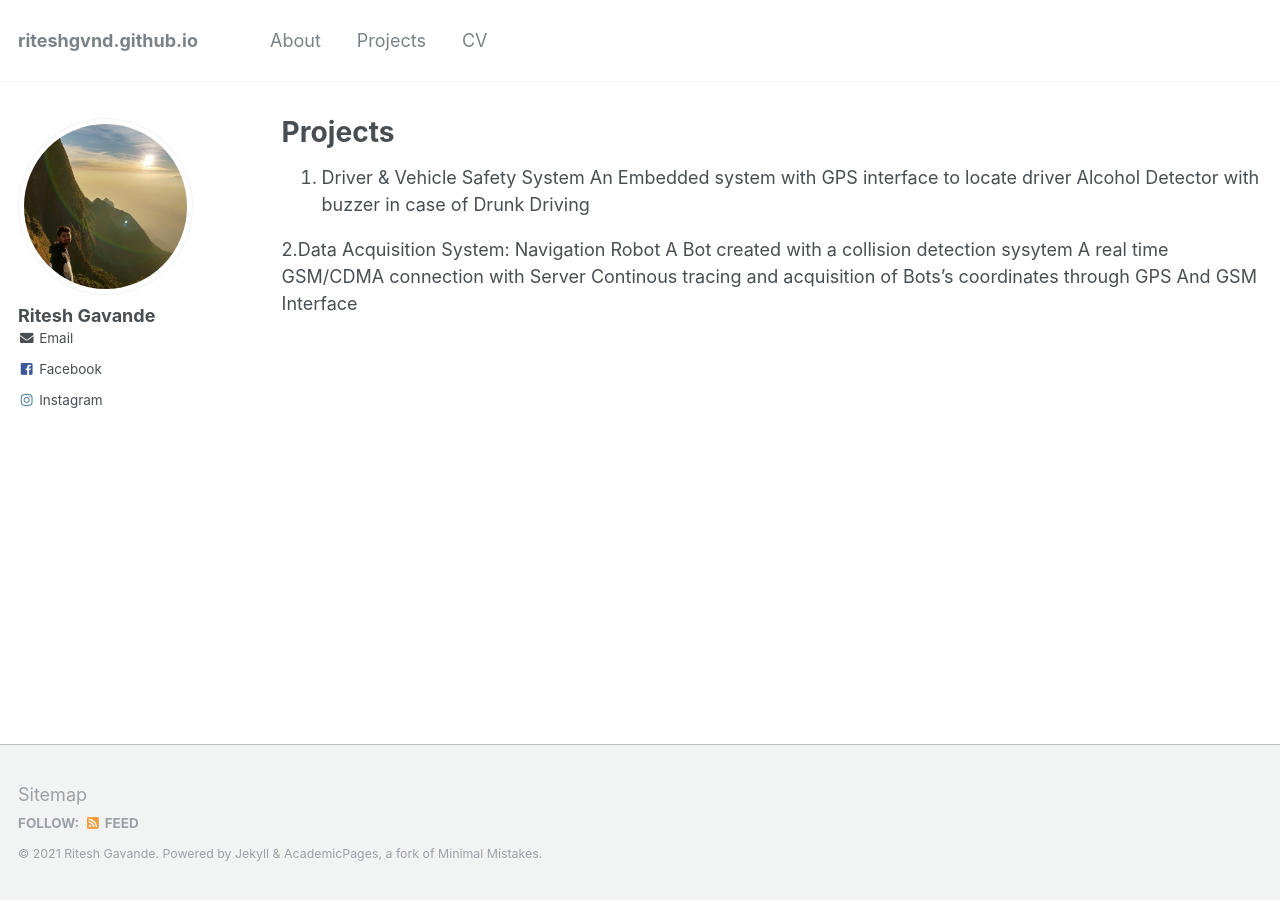
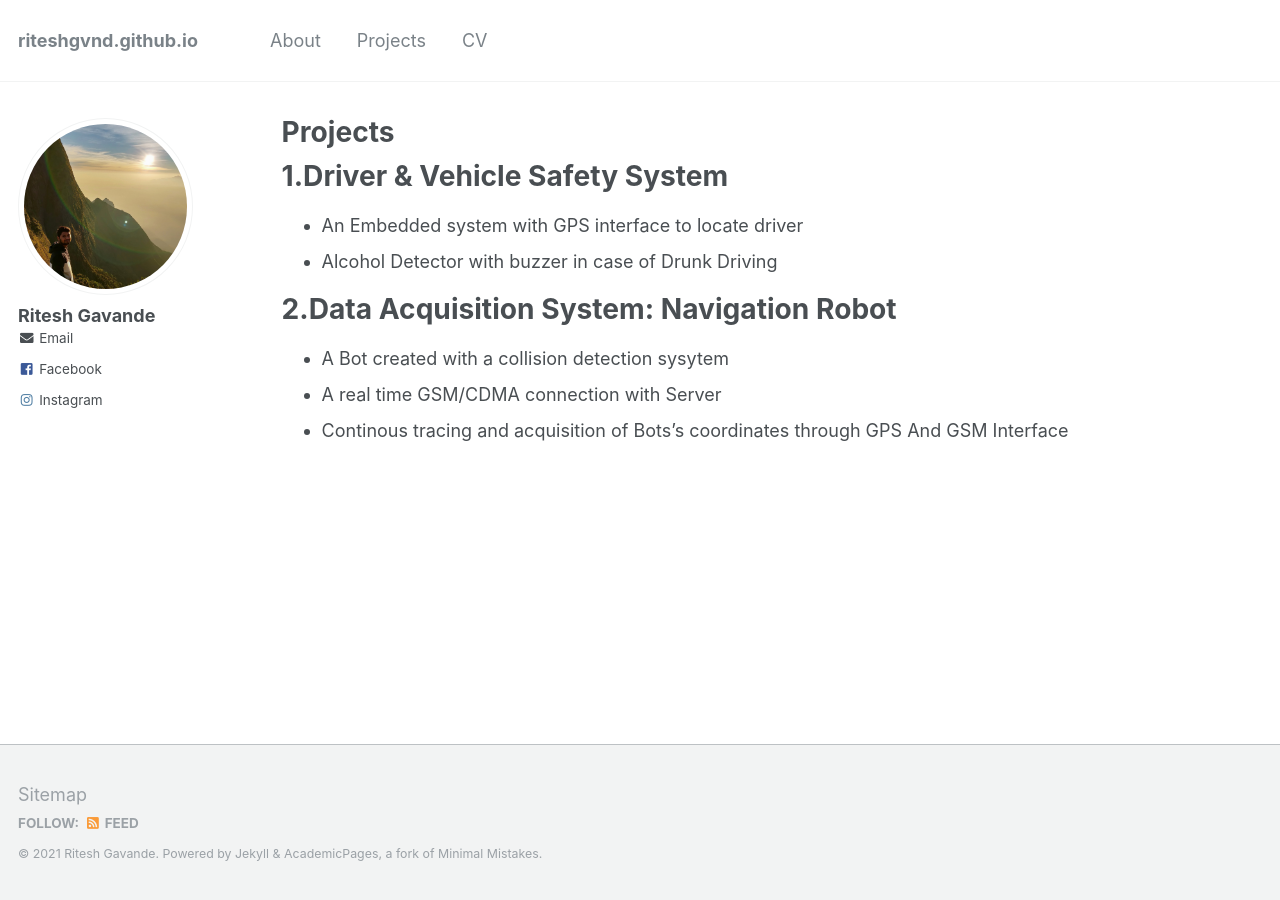
Before and after one commit to Riteshgvnd/riteshgvnd.github.io, a Jekyll site: the page built from _pages/projects.md, in a window 1280 px wide. Built offline with Jekyll 4.4.1, drawn with Linux system fonts in a browser that asks for light colours.

Commit message:
Update projects.md

```diff
--- a/_pages/projects.md
+++ b/_pages/projects.md
@@ -7,11 +7,13 @@ author_profile: true
 {% include base_path %}
 
 
-1. Driver & Vehicle Safety System
-      An Embedded system with GPS interface to locate driver
-      Alcohol Detector with buzzer in case of Drunk Driving
+1.Driver & Vehicle Safety System
+======
+* An Embedded system with GPS interface to locate driver
+* Alcohol Detector with buzzer in case of Drunk Driving
 
 2.Data Acquisition System: Navigation Robot
-      A Bot created with a collision detection sysytem
-      A real time GSM/CDMA connection with Server
-      Continous tracing and acquisition of Bots's coordinates through GPS And GSM Interface
+======
+* A Bot created with a collision detection sysytem
+* A real time GSM/CDMA connection with Server
+* Continous tracing and acquisition of Bots's coordinates through GPS And GSM Interface
```
